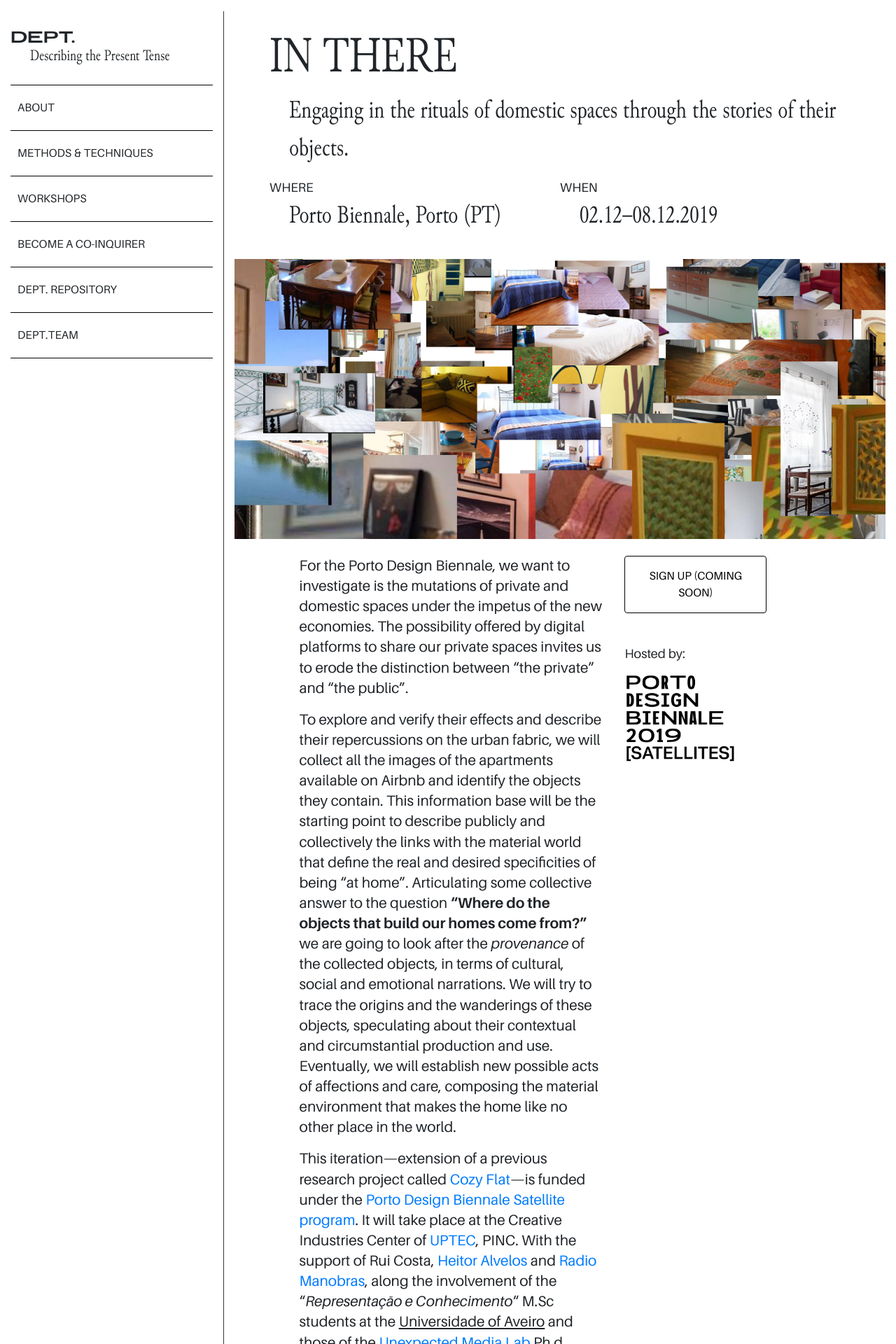
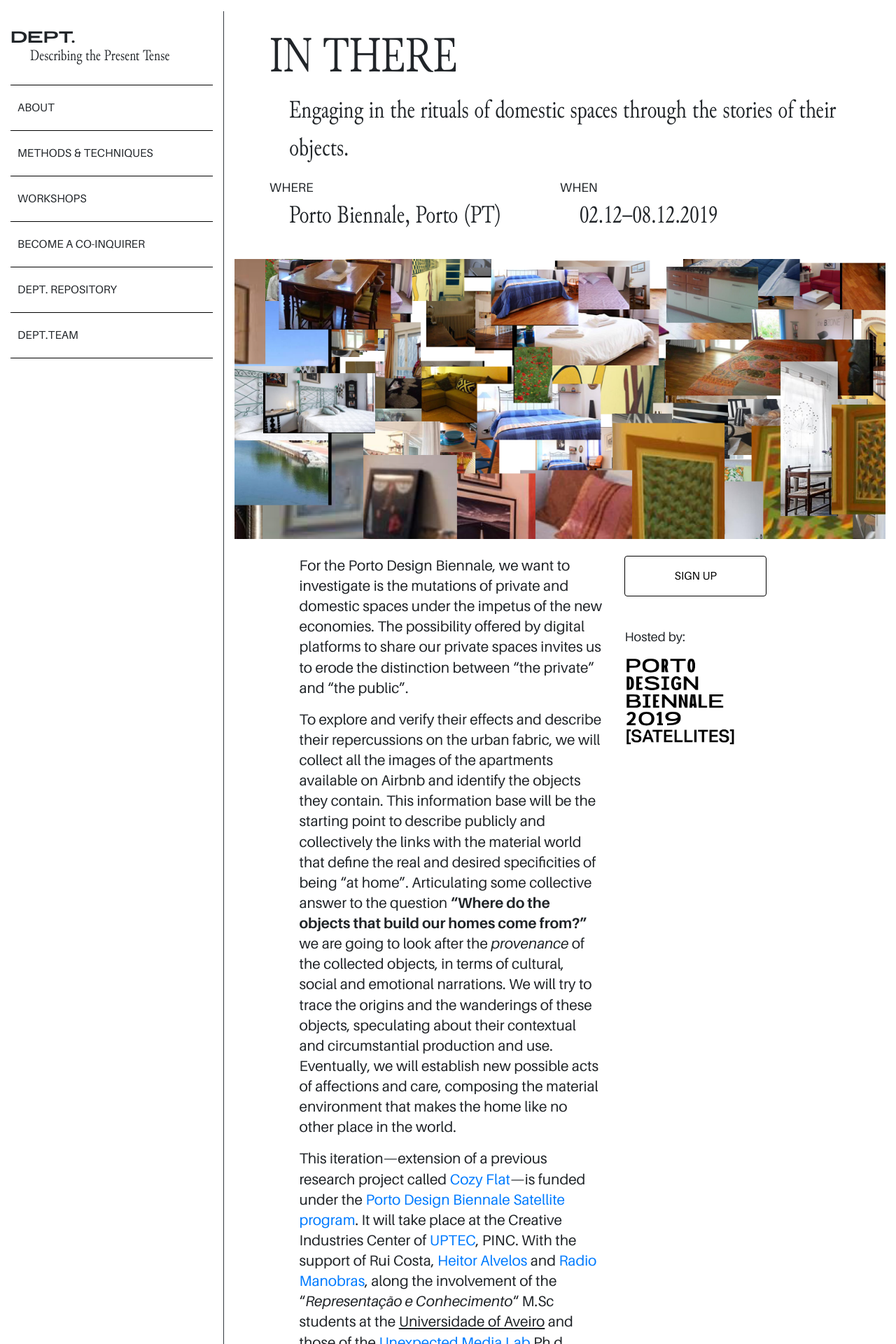
Before and after one commit to monitor/dept, a Jekyll site: the page built from _workshops/in-there.md, in a window 1280 px wide. Shown: the top 1920 px of the page at 70% size. Built offline with Jekyll 4.4.1, drawn with Linux system fonts in a browser that asks for light colours; some web fonts are replaced.

```diff
--- a/_workshops/in-there.md
+++ b/_workshops/in-there.md
@@ -4,8 +4,8 @@ subtitle: Engaging in the rituals of domestic spaces through the stories of thei
 where: Porto Biennale, Porto (PT)
 start_date: 2019-12-02
 end_date: 2019-12-08
-signup_link:
-signup_label: Sign up (coming soon)
+signup_link: https://docs.google.com/forms/d/e/1FAIpQLSc8CRdrZs9uq-drD3j1B-BQWpOxkyZE86-umHAvbrQmjSUPmg/viewform?usp=sf_link
+signup_label: Sign up
 image: "porto.png"
 layout: workshop
 order: 2
```
